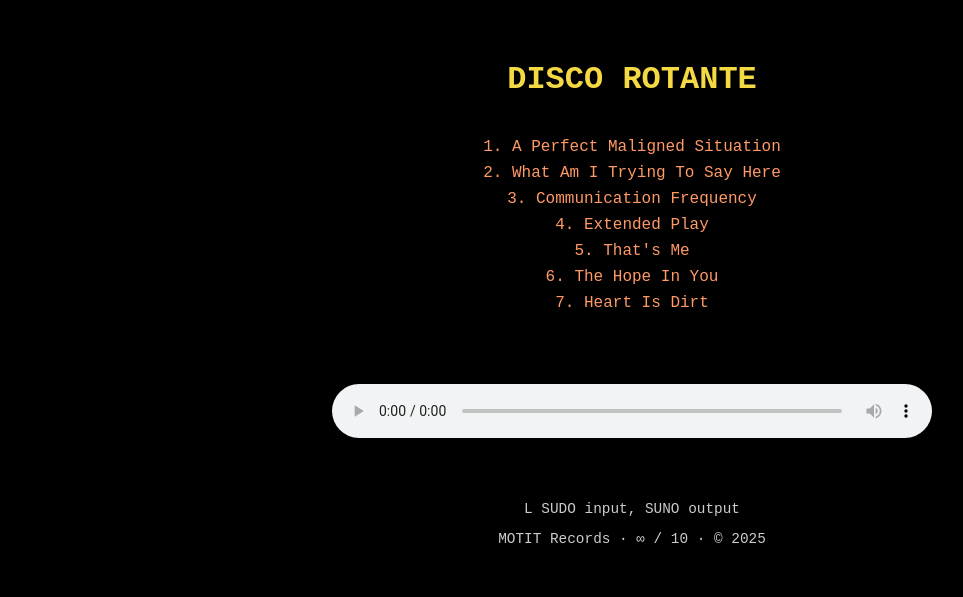
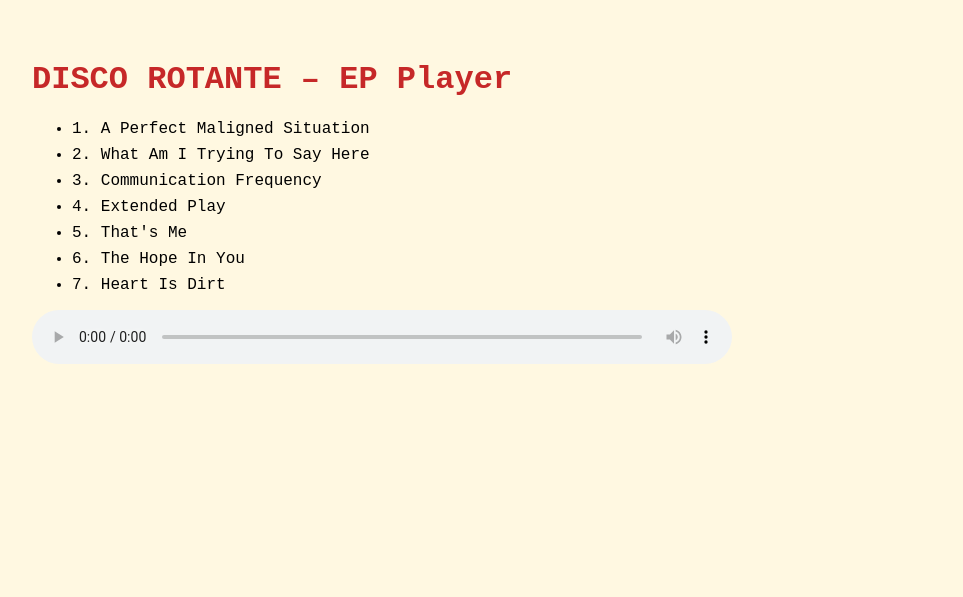
Before and after one commit to ALPSEUDO/disco-rotante, a plain HTML site: page ep.html in a window 1280 px wide. Shown: the whole page, without its empty margins (8-971 px from the left). Drawn offline with Linux system fonts and the light colour scheme.

Commit message:
Add files via upload

```diff
--- a/ep.html
+++ b/ep.html
@@ -1,92 +1,36 @@
-
 <!DOCTYPE html>
-<html lang="en">
-<head>
-  <meta charset="UTF-8" />
-  <meta name="viewport" content="width=device-width, initial-scale=1.0"/>
-  <title>Disco Rotante – Playlist</title>
-  <style>
-    body {
-      background: black;
-      color: white;
-      font-family: 'Courier New', monospace;
-      padding: 2rem;
-      display: flex;
-      flex-direction: column;
-      align-items: center;
-    }
-    h1 {
-      font-size: 2rem;
-      color: #f4d942;
-      margin-bottom: 1rem;
-    }
-    #playlist {
-      list-style: none;
-      padding: 0;
-      margin-bottom: 2rem;
-      text-align: center;
-    }
-    #playlist li {
-      margin: 0.5rem 0;
-      cursor: pointer;
-      color: #ff9966;
-    }
-    #playlist li:hover {
-      text-decoration: underline;
-    }
-    audio {
-      width: 100%;
-      max-width: 600px;
-      margin-top: 2rem;
-    }
-    footer {
-      margin-top: 3rem;
-      font-size: 0.9rem;
-      opacity: 0.8;
-      text-align: center;
-    }
-  </style>
-</head>
-<body>
-  <h1>DISCO ROTANTE</h1>
-  <ul id="playlist">
-    <li onclick="playTrack(1)">1. A Perfect Maligned Situation</li>
-    <li onclick="playTrack(2)">2. What Am I Trying To Say Here</li>
-    <li onclick="playTrack(3)">3. Communication Frequency</li>
-    <li onclick="playTrack(4)">4. Extended Play</li>
-    <li onclick="playTrack(5)">5. That's Me</li>
-    <li onclick="playTrack(6)">6. The Hope In You</li>
-    <li onclick="playTrack(7)">7. Heart Is Dirt</li>
+<html lang='en'>
+<head><meta charset='UTF-8'><title>Disco Rotante – EP</title>
+<style>body{background:#fff8e1;font-family:'Courier New',monospace;padding:2rem;}h1{color:#c62828;}li{margin:0.5rem 0;cursor:pointer;}audio{width:100%;max-width:700px;}</style>
+</head><body>
+<h1>DISCO ROTANTE – EP Player</h1>
+<ul id='playlist'>
+<li onclick='playTrack(1)'>1. A Perfect Maligned Situation</li>
+<li onclick='playTrack(2)'>2. What Am I Trying To Say Here</li>
+<li onclick='playTrack(3)'>3. Communication Frequency</li>
+<li onclick='playTrack(4)'>4. Extended Play</li>
+<li onclick='playTrack(5)'>5. That's Me</li>
+<li onclick='playTrack(6)'>6. The Hope In You</li>
+<li onclick='playTrack(7)'>7. Heart Is Dirt</li>
 </ul>
-
-  <audio id="player" controls autoplay>
-    <source src="Track_01_A_Perfect_Maligned_Situation_Mastered.mp3?v=1" type="audio/mpeg">
-    Your browser does not support the audio element.
-  </audio>
-
-  <footer>
-    <p>L SUDO input, SUNO output</p>
-    <p>MOTIT Records · ∞ / 10 · © 2025</p>
-  </footer>
-
+<audio id='player' controls autoplay><source id='audioSource' src='' type='audio/mpeg'></audio>
 <script>
-    const audioFiles = [
-      "Track_01_A_Perfect_Maligned_Situation_Mastered.mp3",
-      "Track_02_What_Am_I_Trying_To_Say_Here_Mastered.mp3",
-      "Track_03_Communication_Frequency_Mastered.mp3",
-      "Track_04_Interlude_Mastered.mp3",
-      "Track_05_Thats_Me_Mastered.mp3",
-      "Track_06_The_Hope_In_You_Mastered.mp3",
-      "Track_07_Heart_Is_Dirt_Mastered.mp3"
+const tracks = [
+  'https://drive.google.com/uc?export=download&id=1W_eXHM3SOqwyi3mc6UHwKSO-_VCZob2e',
+  'https://drive.google.com/uc?export=download&id=15ruHEUaxTFarsRDP8hnf56iD2n4mFh2l',
+  'https://drive.google.com/uc?export=download&id=14OOhGg-l-n7sIDwUN2gmCQlPeHi3hyOn',
+  'https://drive.google.com/uc?export=download&id=154t7s9U6wefu6OwwbXBAWoqJeuXp4pml',
+  'https://drive.google.com/uc?export=download&id=1KeoV6TkhAnW3AVsUZlh8HiBFW8aOi99b',
+  'https://drive.google.com/uc?export=download&id=10e0lE0UyfMopff5UxAmMdLyT79i64OpT',
+  'https://drive.google.com/uc?export=download&id=1Ktg96rhW6YFFzwrE86TflK6Z-IKm__2r',
 ];
 
 function playTrack(index) {
-      const audio = document.getElementById("player");
-      const source = document.getElementById("audioSource");
-      source.src = audioFiles[index - 1];
-      audio.load();
-      audio.play();
+  const player = document.getElementById('player');
+  const source = document.getElementById('audioSource');
+  source.src = tracks[index - 1];
+  player.load();
+  player.play();
 }
 </script>
-</body>
-</html>
+</body></html>
```
Lines whose indentation alone changed are shown as unchanged.
